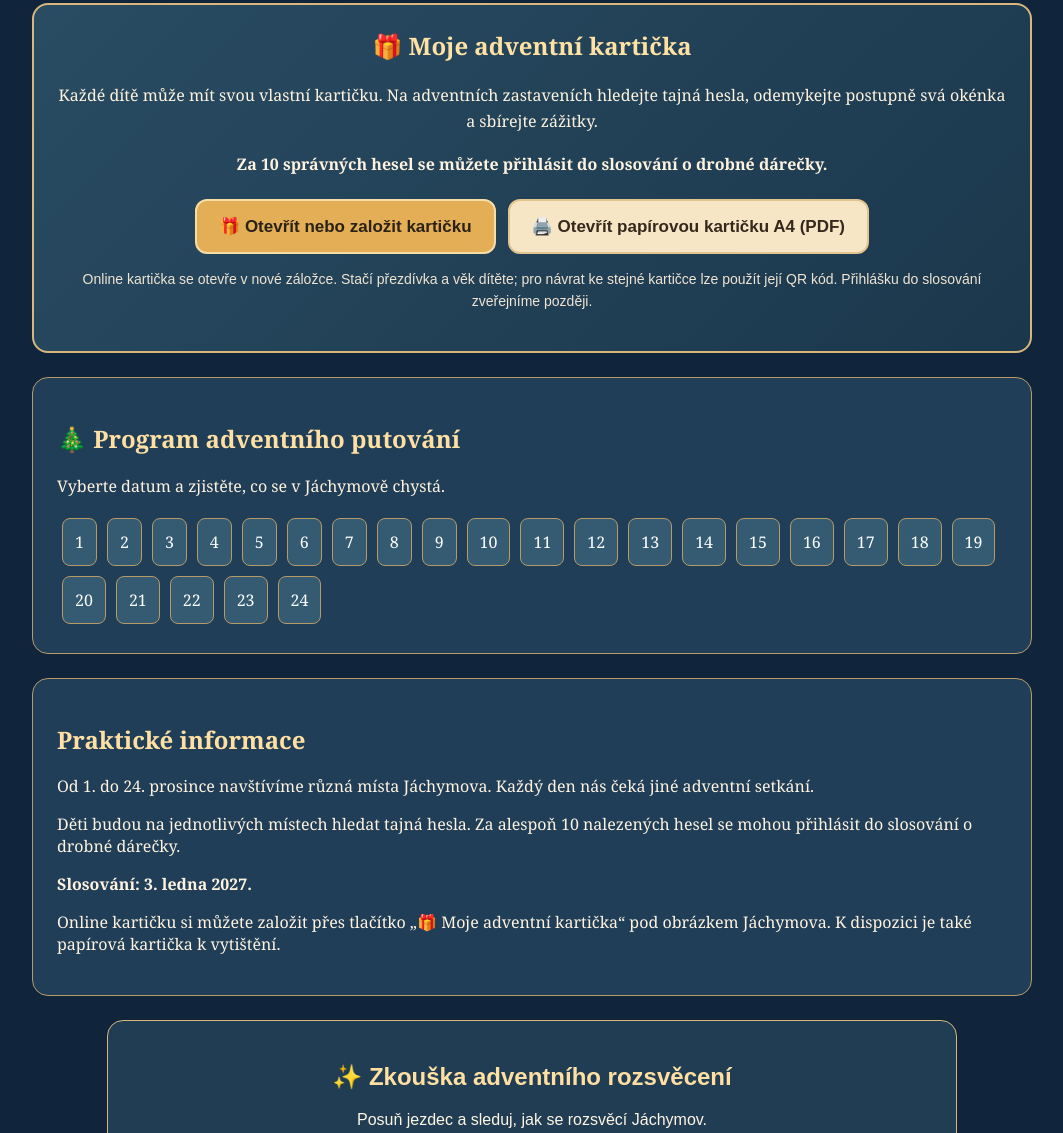
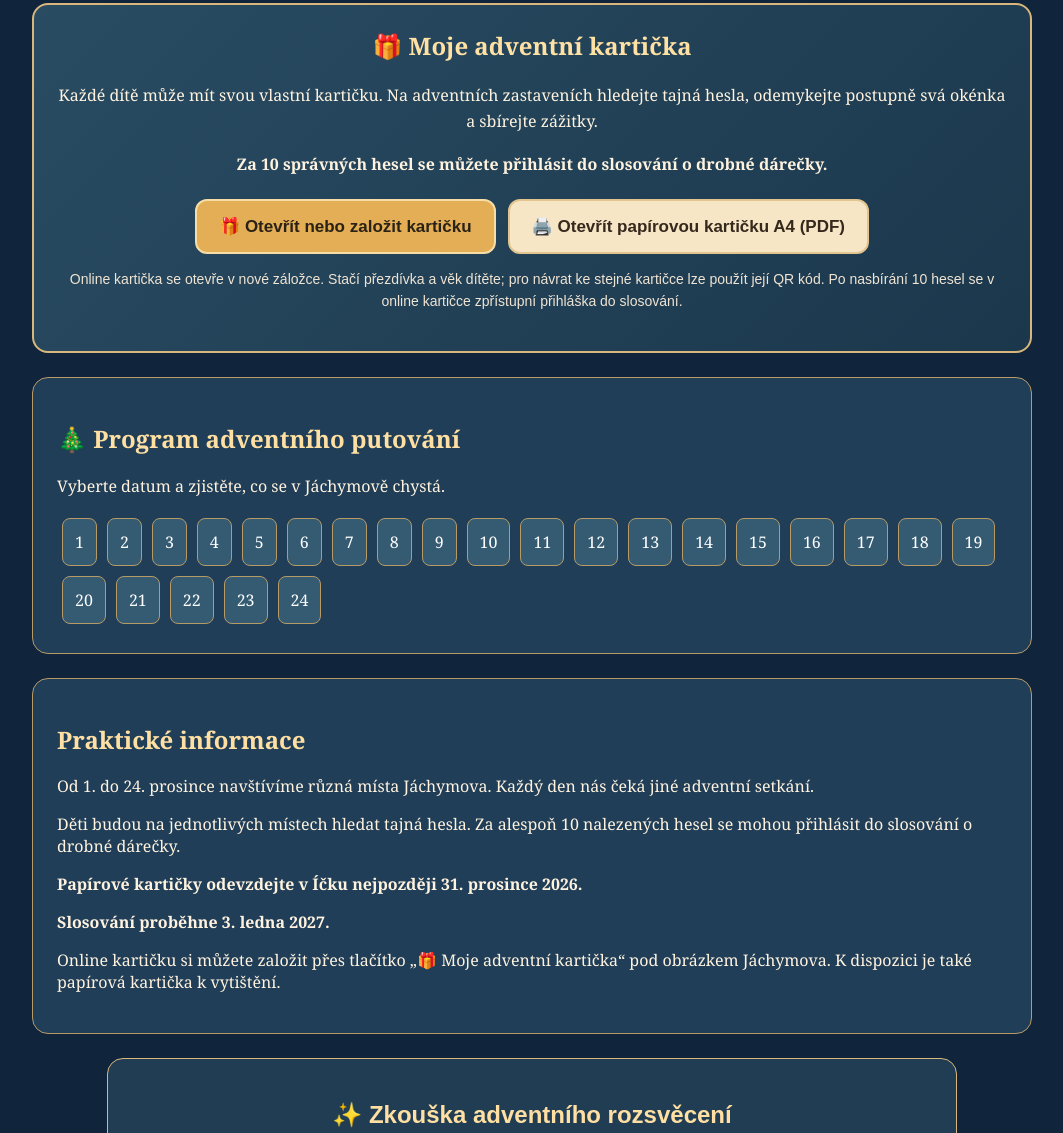
Before and after one commit to jachymovmestoprolidi/advent_jachymov, a plain HTML site: page index.html in a window 1280 px wide. Shown: the part 981-2114 px from the top of the page, without its empty margins (108-1171 px from the left). Drawn offline with Linux system fonts and the light colour scheme.

Commit message:
Add files via upload

```diff
--- a/index.html
+++ b/index.html
@@ -168,7 +168,7 @@ a { color: #ffe0a2; }
   <p class="hra-poznamka">
     Online kartička se otevře v nové záložce. Stačí přezdívka a věk dítěte;
     pro návrat ke stejné kartičce lze použít její QR kód.
-    Přihlášku do slosování zveřejníme později.
+    Po nasbírání 10 hesel se v online kartičce zpřístupní přihláška do slosování.
   </p>
 </section>
 
@@ -188,7 +188,8 @@ a { color: #ffe0a2; }
   <p>Děti budou na jednotlivých místech hledat tajná
   hesla. Za alespoň 10 nalezených hesel se mohou
   přihlásit do slosování o drobné dárečky.</p>
-  <p><strong>Slosování: 3. ledna 2027.</strong></p>
+  <p><strong>Papírové kartičky odevzdejte v Íčku nejpozději 31. prosince 2026.</strong></p>
+  <p><strong>Slosování proběhne 3. ledna 2027.</strong></p>
   <p>Online kartičku si můžete založit přes tlačítko
   „🎁 Moje adventní kartička“ pod obrázkem Jáchymova.
   K dispozici je také papírová kartička k vytištění.</p>
```
Also changed, not shown: 1 other file.
